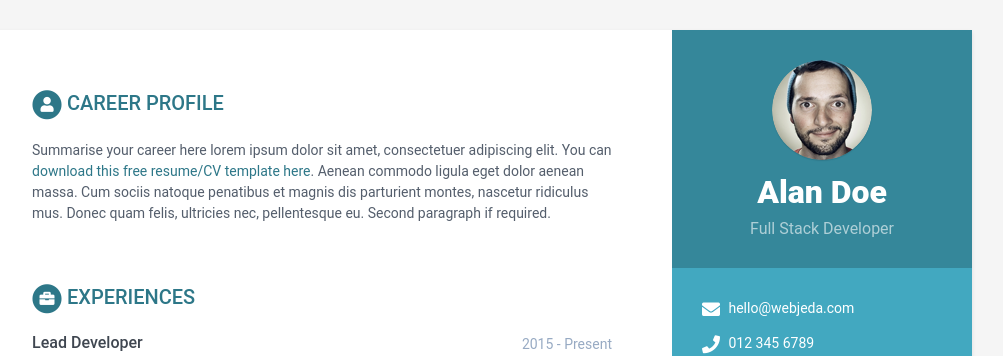
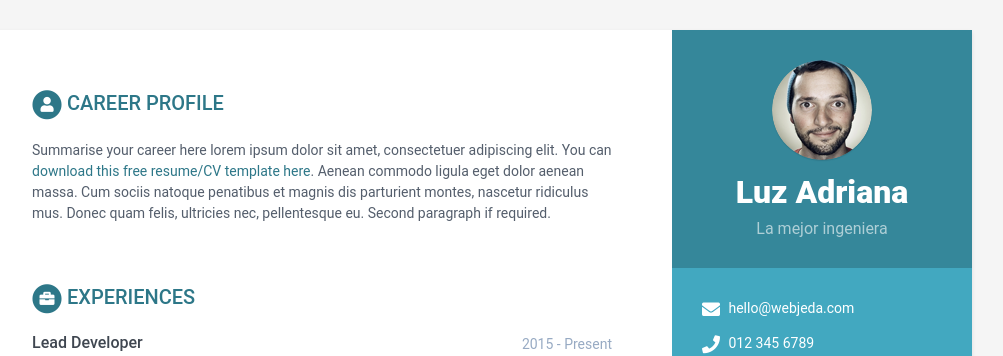
Before and after one commit to luzasalazar/CV2, a Jekyll site: the page built from index.html, in a window 1280 px wide and 900 px high. Shown: the top 356 px of the window, without its empty margins (168-1171 px from the left). Built offline with Jekyll 4.4.1, drawn with Linux system fonts in a browser that asks for light colours.

Commit message:
Cambia nombre

```diff
--- a/_data/data.yml
+++ b/_data/data.yml
@@ -8,8 +8,8 @@ sidebar:
     education: True # set to False if you want education in main section instead of in sidebar
 
     # Profile information
-    name: Alan Doe
-    tagline: Full Stack Developer
+    name: Luz Adriana
+    tagline: La mejor ingeniera
     avatar: profile.png  #place a 100x100 picture inside /assets/images/ folder and provide the name of the file below
 
     # Sidebar links
```
